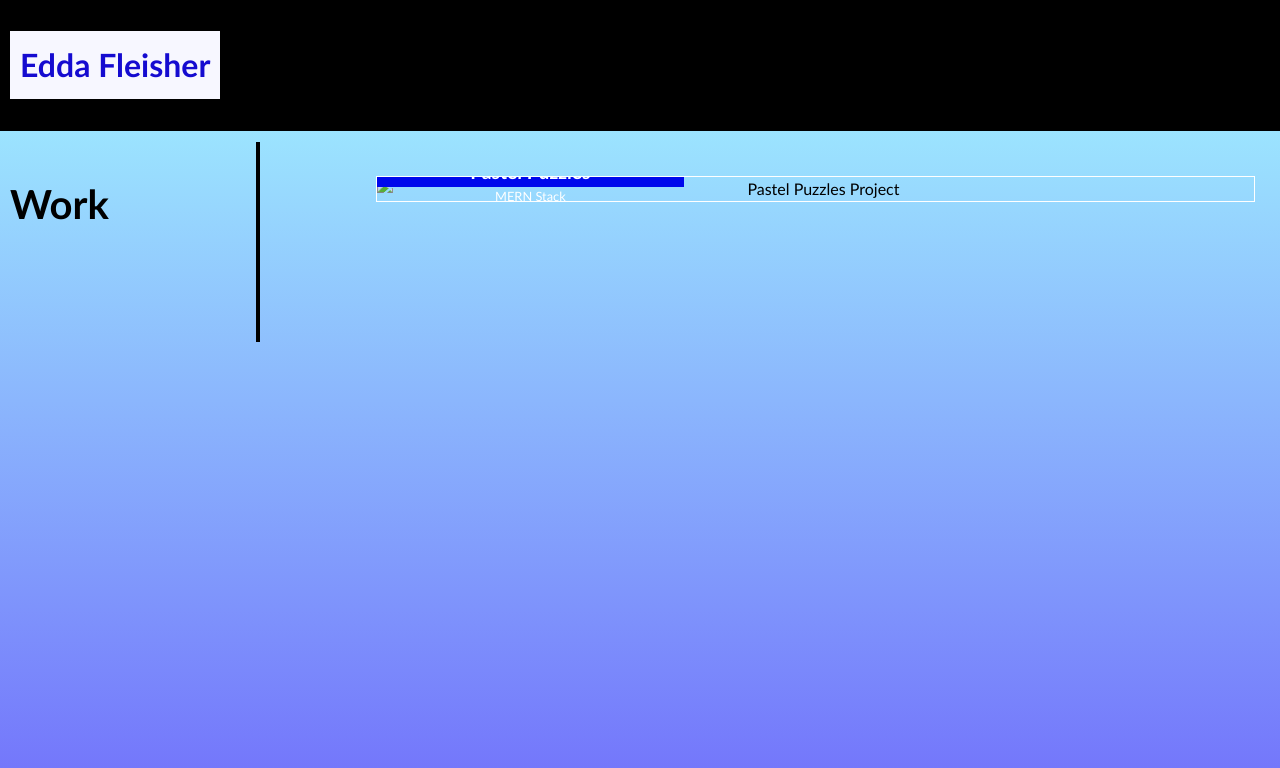
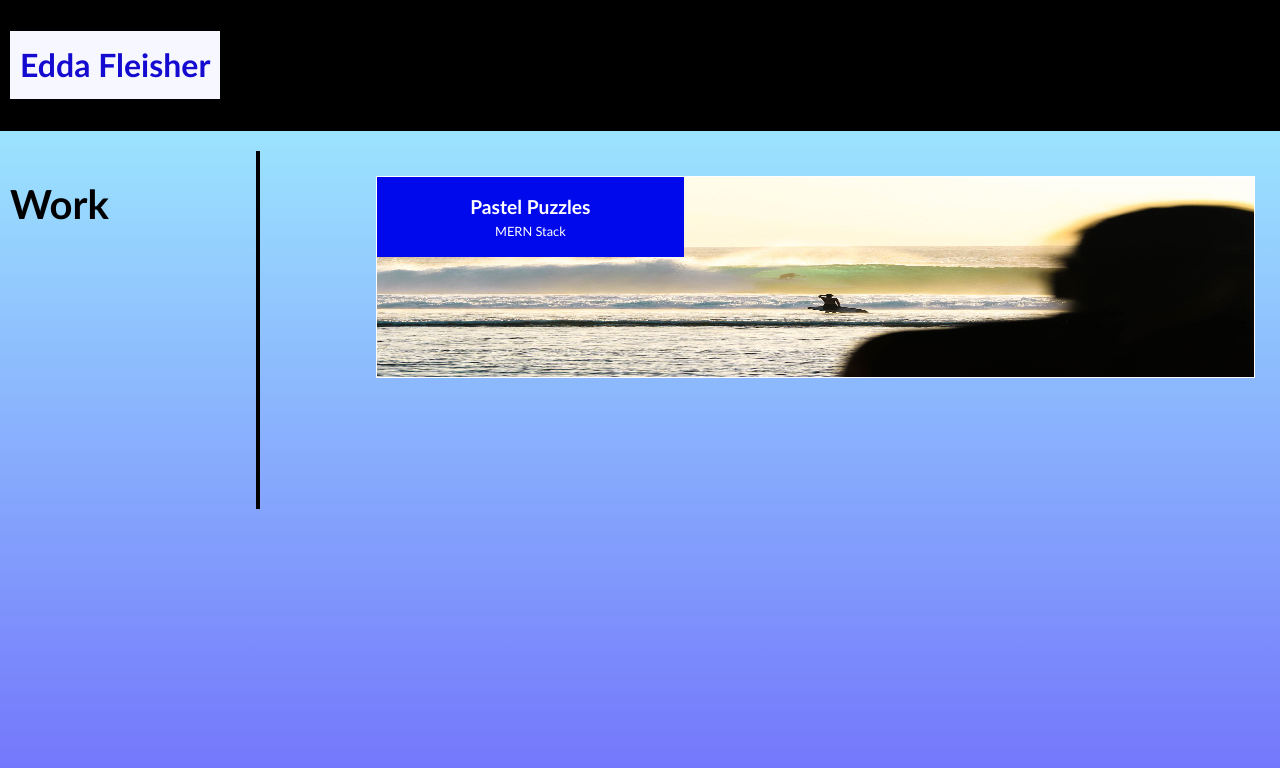
Before and after one commit to eddafleisher/challenge2, a plain HTML site: page pastelpuzzles.html in a window 1280 px wide. Drawn offline with Linux system fonts and the light colour scheme; files that its build step writes are made by us from their sources.

Commit message:
Update pastelpuzzles.html

```diff
--- a/pastelpuzzles.html
+++ b/pastelpuzzles.html
@@ -6,7 +6,7 @@
   <meta name="viewport" content="width=device-width, initial-scale=1.0">
   <meta http-equiv="X-UA-Compatible" content="ie=edge">
   <title>Edda Fleisher // Front-End Developer</title>
-  <link rel="stylesheet" href="/starter/challenge2/css/style.css" />
+  <link rel="stylesheet" href="https://eddafleisher.github.io/challenge2/css/style.css" />
 </head>
 
 <body>
@@ -38,7 +38,7 @@
               <p class="large-font">Pastel Puzzles</p>
               <p class="small-font">MERN Stack</p>
             </div>
-            <img src="/starter/challenge2/images/02-portfolio-4.jpg" alt="Pastel Puzzles Project">
+            <img src="https://eddafleisher.github.io/challenge2/images/02-portfolio-4.jpg" alt="Pastel Puzzles Project">
           </div>
 
 
```
